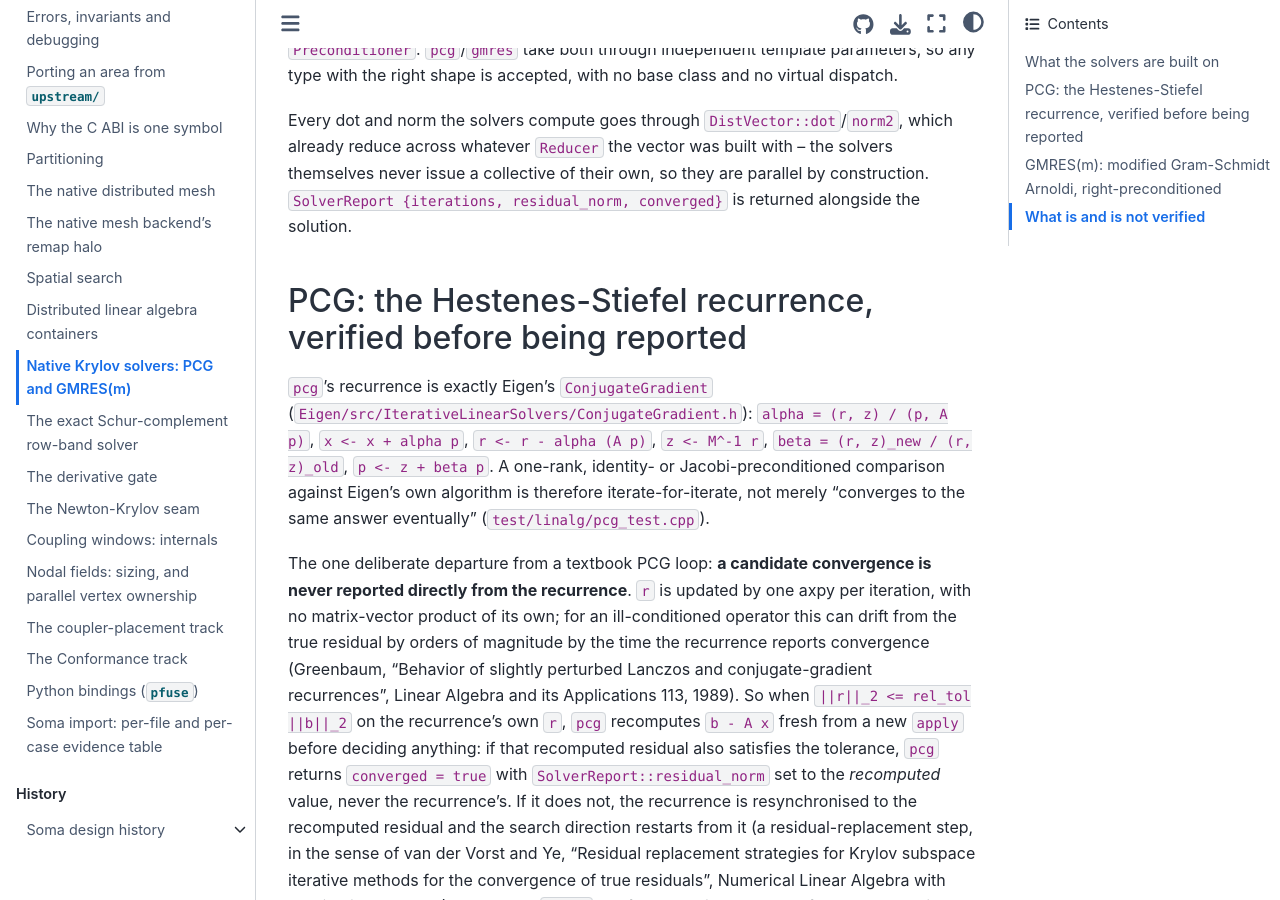
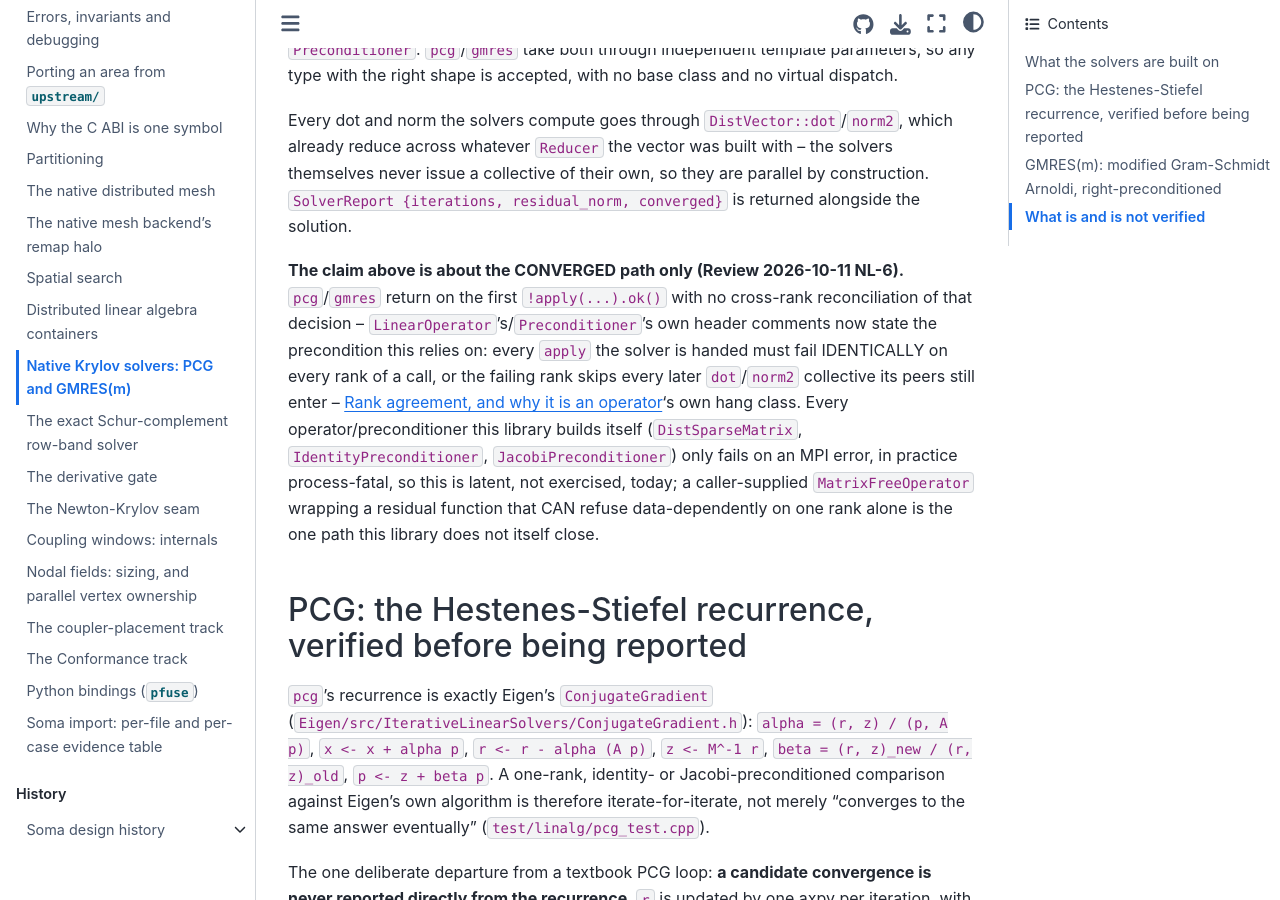
Before and after one commit to vijaysm/fuse, a Sphinx documentation site: the page built from docs/dev/linalg-krylov.md, in a window 1280 px wide and 900 px high, scrolled down 612 px. Built offline with Sphinx 7.4.7 and the Sphinx Book theme 1.1.4, drawn with Linux system fonts in a browser that asks for light colours; pages that are not in the unit, such as notebooks, are missing from menus.

Commit message:
Document the uniform-failure rule for LinearOperator/Preconditioner
pcg and gmres return on the first failed apply() with no cross-rank
reconciliation. An operator that refuses on only some ranks therefore
strands the others in a later dot/norm2 collective. State in the
operator and preconditioner headers and in linalg-krylov.md that apply()
must fail identically on every rank.

```diff
--- a/docs/dev/linalg-krylov.md
+++ b/docs/dev/linalg-krylov.md
@@ -23,6 +23,17 @@ Every dot and norm the solvers compute goes through `DistVector::dot`/`norm2`, w
 across whatever `Reducer` the vector was built with -- the solvers themselves never issue a
 collective of their own, so they are parallel by construction. `SolverReport {iterations,
 residual_norm, converged}` is returned alongside the solution.
+
+**The claim above is about the CONVERGED path only (Review 2026-10-11 NL-6).** `pcg`/`gmres`
+return on the first `!apply(...).ok()` with no cross-rank reconciliation of that decision --
+`LinearOperator`'s/`Preconditioner`'s own header comments now state the precondition this
+relies on: every `apply` the solver is handed must fail IDENTICALLY on every rank of a call, or
+the failing rank skips every later `dot`/`norm2` collective its peers still enter --
+[](rank-agreement.md)'s own hang class. Every operator/preconditioner this library builds
+itself (`DistSparseMatrix`, `IdentityPreconditioner`, `JacobiPreconditioner`) only fails on an
+MPI error, in practice process-fatal, so this is latent, not exercised, today; a caller-supplied
+`MatrixFreeOperator` wrapping a residual function that CAN refuse data-dependently on one rank
+alone is the one path this library does not itself close.
 
 ## PCG: the Hestenes-Stiefel recurrence, verified before being reported
 
```
Also changed, not shown: 2 other files.
